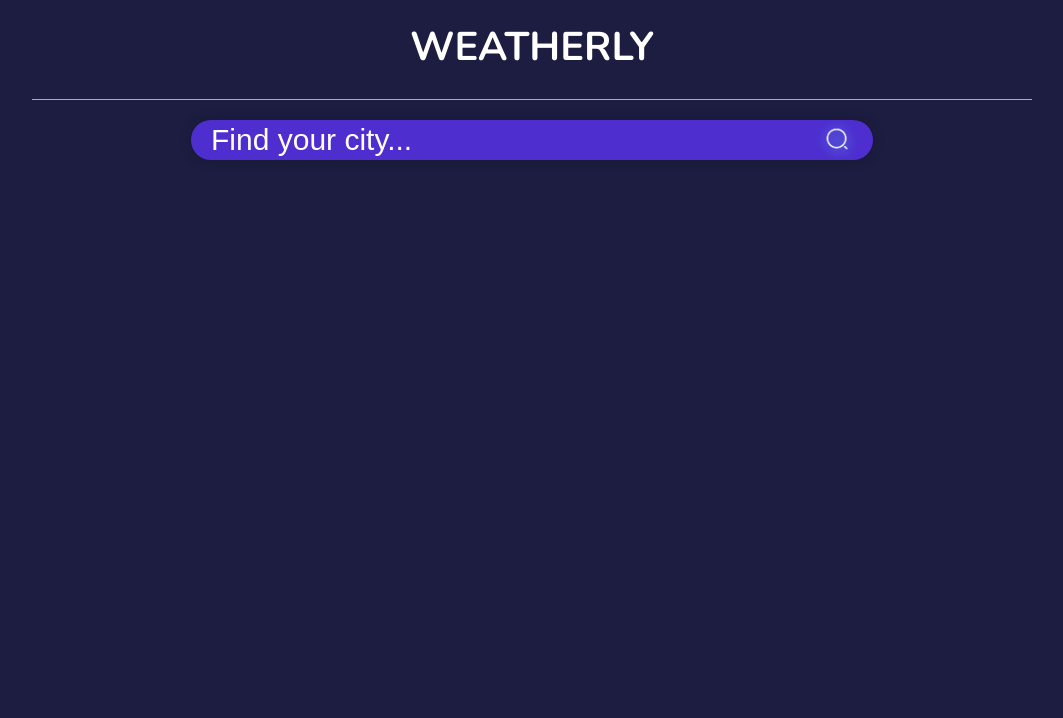
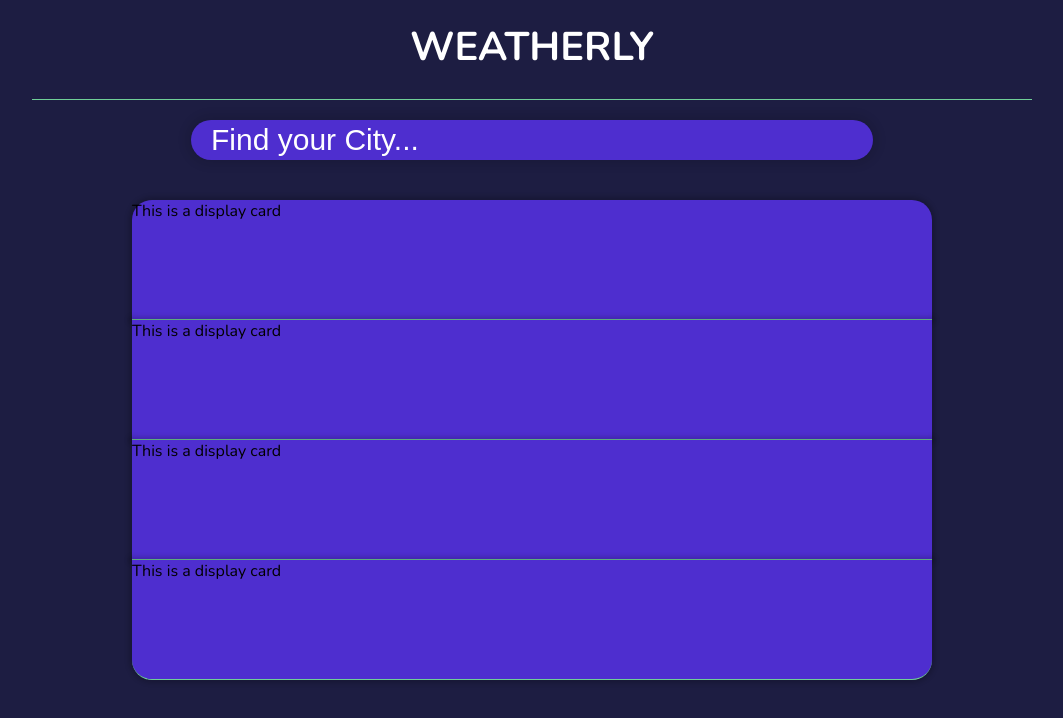
Before and after one commit to Omar-AT-Hashem/weatherly, a React (Create React App) app: page / in a window 1280 px wide. Shown: the top 718 px of the page, without its empty margins (108-1171 px from the left). Built offline with nearby package versions, Linux system fonts and the light colour scheme.

Commit message:
added a functioning search bar and organised data from weather api

```diff
--- a/src/App.css
+++ b/src/App.css
@@ -4,3 +4,10 @@
     margin: 20px auto;
     position: relative;
 }
+
+.display-cards-container{
+    display: flex;
+    flex-wrap: wrap;
+    flex-direction: column;
+    align-items: center;
+}
--- a/src/App.js
+++ b/src/App.js
@@ -1,13 +1,122 @@
-import { useState } from 'react'
-import Header from './components/Header/Header.js'
-import SearchBar from './components/SearchBar/SearchBar'
+import { useEffect, useState } from 'react';
+import { WEATHER_API_KEY }  from './api.js';
+import Header from './components/Header/Header';
+import SearchBar from './components/SearchBar/SearchBar';
+import DisplayCard from './components/DisplayCard/DisplayCard.js';
 import './App.css';
 
 function App() {
+
+  let [selectedCity, setSelectedCity] = useState({})
+  let [fiveDaysForecast, setFiveDaysForecast] = useState([])
+  let [apiLoad, setApiLoad] = useState(false)
+  let [apiLoadDone, setApiLoadDone] = useState(false)
+
+  let days = ['Sunday', 'Monday', 'Tuesday', 'Wednesday', 'Thursday', 'Friday', 'Saturday'];
+
+  let handleCitySelect = (city, countryCode) =>{
+  setSelectedCity({
+                    city: city,
+                    countryCode: countryCode
+                    })
+  setApiLoad(true)
+  setApiLoadDone(false)
+  }
+
+
+  let weatherApiCall = (city, countryCode) => {
+    try{
+      fetch(`http://api.openweathermap.org/data/2.5/forecast?q=${city},${countryCode}&units=metric&appid=${WEATHER_API_KEY}`)
+      .then((response) => response.json())
+      .then((data) => {
+         setSelectedCity((prevSelectedCity) =>{
+          return {...prevSelectedCity, weatherApiData: data}
+        })
+         console.log(data)
+         setApiLoad(false)
+         setApiLoadDone(true)
+      })
+
+  } catch(err){
+    console.log(err)
+  }
+}
+
+
+let  fiveDaysForecastAssembler = (arrayLenght) => {
+  let arrayOfDays = []
+  let today = ''
+
+  for (let i = 0; i < arrayLenght; i++){
+    let info = selectedCity.weatherApiData.list[i]
+    let date = new Date(info.dt_txt.split(" ")[0])
+    let day = date.getDay()
+    let hour = info.dt_txt.split(" ")[1]
+    let isFound = false;
+
+    let {main, weather} = info
+      if(i === 0){
+        arrayOfDays.push({
+          day: "today",
+          time: hour,
+          temp: main.temp,
+          feelsLike: main.feels_like,
+          humidity: main.humidity,
+          weather: weather[0].description,
+          icon: weather[0].icon
+        })
+        today = days[day]
+      }
+      for (let j = 0; j < arrayOfDays.length; j++){
+         if (days[day] === arrayOfDays[j].day || days[day] === today){
+           isFound = true
+        }
+      }
+      if(!isFound && (hour === "12:00:00")){
+        arrayOfDays.push({
+          day: days[day],
+          time: hour,
+          temp: main.temp,
+          feelsLike: main.feels_like,
+          humidity: main.humidity,
+          weather: weather[0].description,
+          icon: weather[0].icon
+        })
+
+      }
+  }
+  setFiveDaysForecast(arrayOfDays)
+
+  let displayCardsGenerator = () => {
+
+  }
+
+}
+console.log(fiveDaysForecast);
+
+
+
+  useEffect(() => {
+    if(apiLoad){
+      weatherApiCall(selectedCity.city, selectedCity.countryCode)
+    }
+    if(apiLoadDone){
+      fiveDaysForecastAssembler(selectedCity.weatherApiData.list.length)
+    }
+  }
+  ,[apiLoad, apiLoadDone])
+
+
   return (
     <>
       <Header />
-      <SearchBar />
+      <SearchBar onCitySelect={handleCitySelect} />
+      <div className='display-cards-container'>
+        <DisplayCard />
+        <DisplayCard />
+        <DisplayCard />
+        <DisplayCard />
+      </div>
     </>
   );
 }
--- /dev/null
+++ b/src/api.js
@@ -0,0 +1,11 @@
+
+export const GEO_DB_API_OPTIONS = {
+	method: 'GET',
+	headers: {
+		'X-RapidAPI-Key': '3051da5737msha702d9d7e9ada56p12bd1djsn79bbbcb88570',
+		'X-RapidAPI-Host': 'wft-geo-db.p.rapidapi.com'
+	}
+};
+ export const GEO_DB_API_URL = 'https://wft-geo-db.p.rapidapi.com/v1/geo'
+
+ export const WEATHER_API_KEY = 'ac534e3f4b27c2d66e12f860f249bd67'
--- /dev/null
+++ b/src/components/DisplayCard/DisplayCard.css
@@ -0,0 +1,17 @@
+.display-card{
+    width: 800px;
+    height: 120px;
+    background-color: var(--secondary-color);
+    box-shadow: 0px 0px 5px 3px rgba(0, 0, 0, 20%);
+    border-bottom: 1px solid var(--misc-color);
+}
+
+.display-card:first-child{
+    margin-top: 20px;
+    border-top-left-radius: 20px;
+    border-top-right-radius: 20px;
+}
+.display-card:last-child{
+    border-bottom-left-radius: 20px;
+    border-bottom-right-radius: 20px;
+}
--- /dev/null
+++ b/src/components/DisplayCard/DisplayCard.js
@@ -0,0 +1,12 @@
+
+import './DisplayCard.css'
+
+const DisplayCard = () => {
+    return (
+        <div className="display-card">
+            <p>This is a display card</p>
+        </div>
+    )
+}
+
+export default DisplayCard
--- a/src/components/SearchBar/SearchBar.css
+++ b/src/components/SearchBar/SearchBar.css
@@ -4,6 +4,7 @@
     margin: 20px auto;
     position: relative;
     display: flex;
+    flex-direction: column;
     align-items: center;
     justify-content: center;
 }
@@ -24,9 +25,52 @@ box-shadow: 0 0 10px 5px rgba(0, 0, 0, 0.1);
     color: var(--text-color);
 }
 
-.search-icon {
+/* .search-icon {
     width: 50px;
     color: var(--text-color);
-    position: absolute;
+
     left: 78%;
+} */
+
+.search-results {
+    height: auto;
+    background-color: var(--secondary-color);
+    width: 640px;
+    padding: 8px;
+    margin-top: 5px;
+    border-radius: 20px;
 }
+
+.result {
+    color: var(--text-color);
+    font-size: 20px;
+    padding: 5px;
+    height: 50px;
+    cursor: pointer;
+    display: flex;
+    align-items: flex-end;
+}
+
+.result:not(:last-child){
+    border-bottom: 1px solid var(--misc-color);
+}
+
+.result:not(:first-child){
+        margin-top: 0px;
+}
+
+.result:hover{
+    background-color: var(--misc-color);
+}
+
+.result:first-child:hover{
+    border-top-left-radius: 10px;
+    border-top-right-radius: 10px;
+    background-color: var(--misc-color);
+}
+
+.result:last-child:hover{
+    border-bottom-left-radius: 10px;
+    border-bottom-right-radius: 10px;
+    background-color: var(--misc-color);
+}
--- a/src/components/SearchBar/SearchBar.js
+++ b/src/components/SearchBar/SearchBar.js
@@ -1,19 +1,70 @@
+import { useState, useEffect } from 'react'
+import searchIcon from '../../images/searchIcon.png'
+import { GEO_DB_API_URL ,GEO_DB_API_OPTIONS }  from '../../api.js';
 import './SearchBar.css'
-import searchIcon from '../../images/searchIcon.png'
 
-const SearchBar = ()=> {
+
+
+const SearchBar = ({onCitySelect}) => {
+    let [currentSearch, setCurrentSearch] = useState('')
+    let [currentSearchResults, setCurrentSearchResult] = useState([])
+
+   //search results markup + sends the city and country code of
+   // the celected city to app.js
+   let displayCurrentSearchResults = () => {
+        return (currentSearchResults.map(element => {
+            return (<div
+                    key={element.city}
+                    className='result'
+                    data-city={element.city}
+                    data-country-code={element.countryCode}
+                    onClick={(e) => onCitySelect(e.target.dataset.city, e.target.dataset.countryCode )}
+                    >
+                        {element.city}, {element.countryCode}
+                    </div>
+                )
+        }))
+   }
+
+
+    //Calls the GeoDB api when the user starts typing the search
+    //query and sets a 600ms delay to the call
+    useEffect(() => {
+        if(currentSearch){
+            let callGeoApi = () => {
+                fetch(`${GEO_DB_API_URL}/cities?namePrefix=${currentSearch}&minPopulation=200000`, GEO_DB_API_OPTIONS)
+                .then(response => response.json())
+                .then(data => setCurrentSearchResult(data.data?.filter(
+                    element => element.city.toLowerCase().includes(currentSearch.toLowerCase())
+                )))
+                .catch(err => console.error(err));
+           }
+            const geoApiDelay = setTimeout(() => {
+                callGeoApi()
+                console.log("call")
+            }, 600)
+            setCurrentSearchResult([])
+
+        return () => clearTimeout(geoApiDelay)
+        }
+      }, [currentSearch])
+
+
+      // component markup
     return (
         <div className='search-container'>
             <input
                 type="text"
                 className='search-bar'
-                placeholder='Find your city...'
+                placeholder='Find your City...'
+                value={currentSearch}
+                onChange={(e) => setCurrentSearch(e.target.value)}
             />
-            <img
-                src={searchIcon}
-                alt='zxzxz'
-                className='search-icon'
-             />
+             {((currentSearchResults) && (currentSearch)) &&
+                <div className='search-results'>
+                    {displayCurrentSearchResults()}
+                </div>
+            }
         </div>
      )
 }
```
Also changed, not shown: 1 other file (tests, documents, lock files or other folders).
